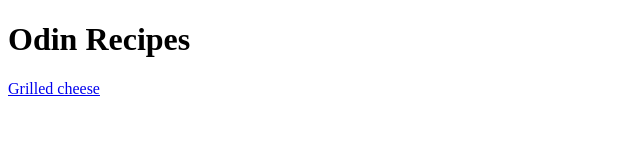
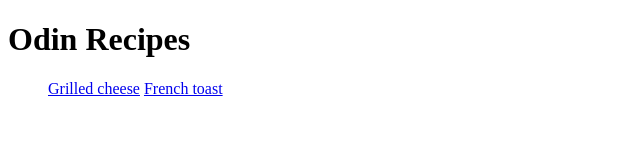
Before and after one commit to rawsonb/odin-recipes, a plain HTML site: page index.html in a window 1280 px wide. Shown: the whole page, without its empty margins (0-640 px from the left). Drawn offline with Linux system fonts and the light colour scheme.

```diff
--- a/index.html
+++ b/index.html
@@ -8,6 +8,9 @@
 </head>
 <body>
     <h1>Odin Recipes</h1>
-    <a href="./recipes/grilled-cheese.html">Grilled cheese</a>
+    <ul>
+        <a href="./recipes/grilled-cheese.html">Grilled cheese</a>
+        <a href="./recipes/french-toast.html">French toast</a>
+    </ul>
 </body>
 </html>
```
Also changed, not shown: recipes/french-toast.html (+1 -1 lines), recipes/grilled-cheese.html (+1 -1 lines).
